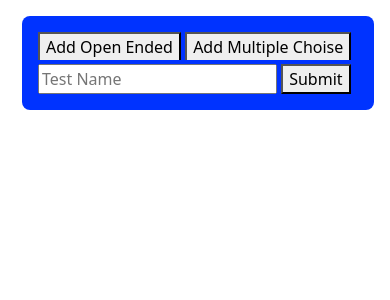
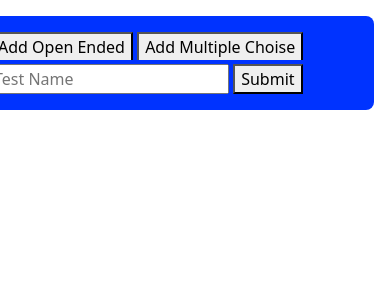
Before and after one commit to davidcloak/PracticeTestMaker, a Django app: page /make in a window 390 px wide. Shown: the top 300 px of the page. Run offline with Django 3.2, Linux system fonts and the light colour scheme; some libraries are stand-ins or nearby versions.

Commit message:
iphone mobile test

```diff
--- a/tombApp/templates/MakeTest.html
+++ b/tombApp/templates/MakeTest.html
@@ -13,31 +13,26 @@
             width: 100%;
         }
 
-        #banner{
+        #banner, #bannerPT2{
           position: fixed;
           right: 1em;
-          top: 1em;
           padding: 1em;
           padding-bottom: 0;
-          max-width: 25em;
-          min-width: 22em;
+          width: 21em;
           background-color: rgba(0, 51, 255);
+          z-index: 100;
+        }
+        #banner{
+          top: 1em;
           border-top-left-radius: 0.5em;
           border-top-right-radius: 0.5em;
-          z-index: 100;
         }
         #bannerPT2{
-          position: fixed;
           top: 3.75em;
-          right: 1em;
           padding: 1em;
           padding-top: 0.25em;
-          max-width: 25em;
-          min-width: 22em;
-          background-color: rgba(0, 51, 255);
           border-bottom-left-radius: 0.5em;
           border-bottom-right-radius: 0.5em;
-          z-index: 100;
         }
 
         .card{
@@ -49,9 +44,10 @@
             height: 8em;
           }
 
-          .card{
-            width: 100%;
+          #banner, #bannerPT2{
+            width: 25em;
           }
+
           .card-body input{
             width: 100%;
           }
```
